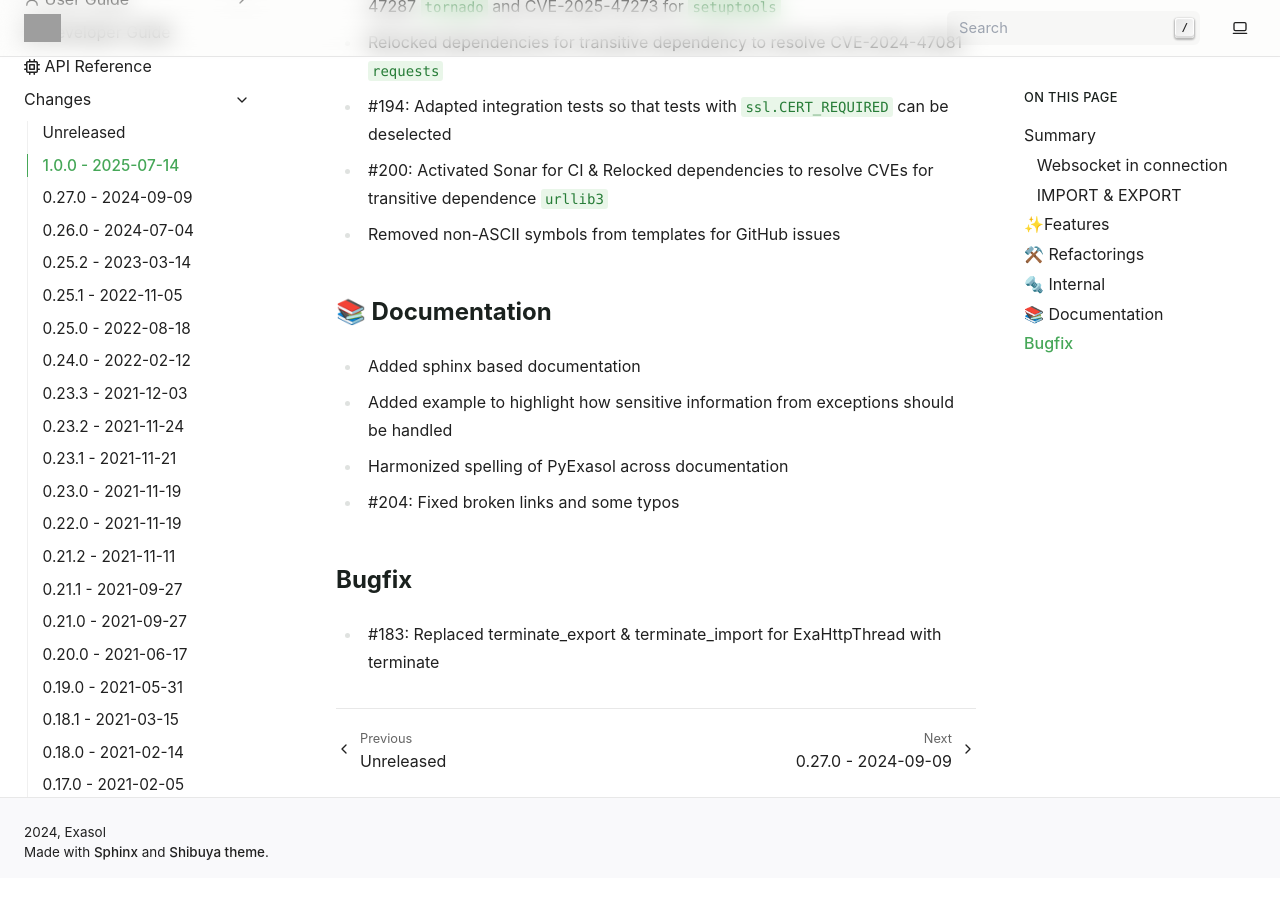
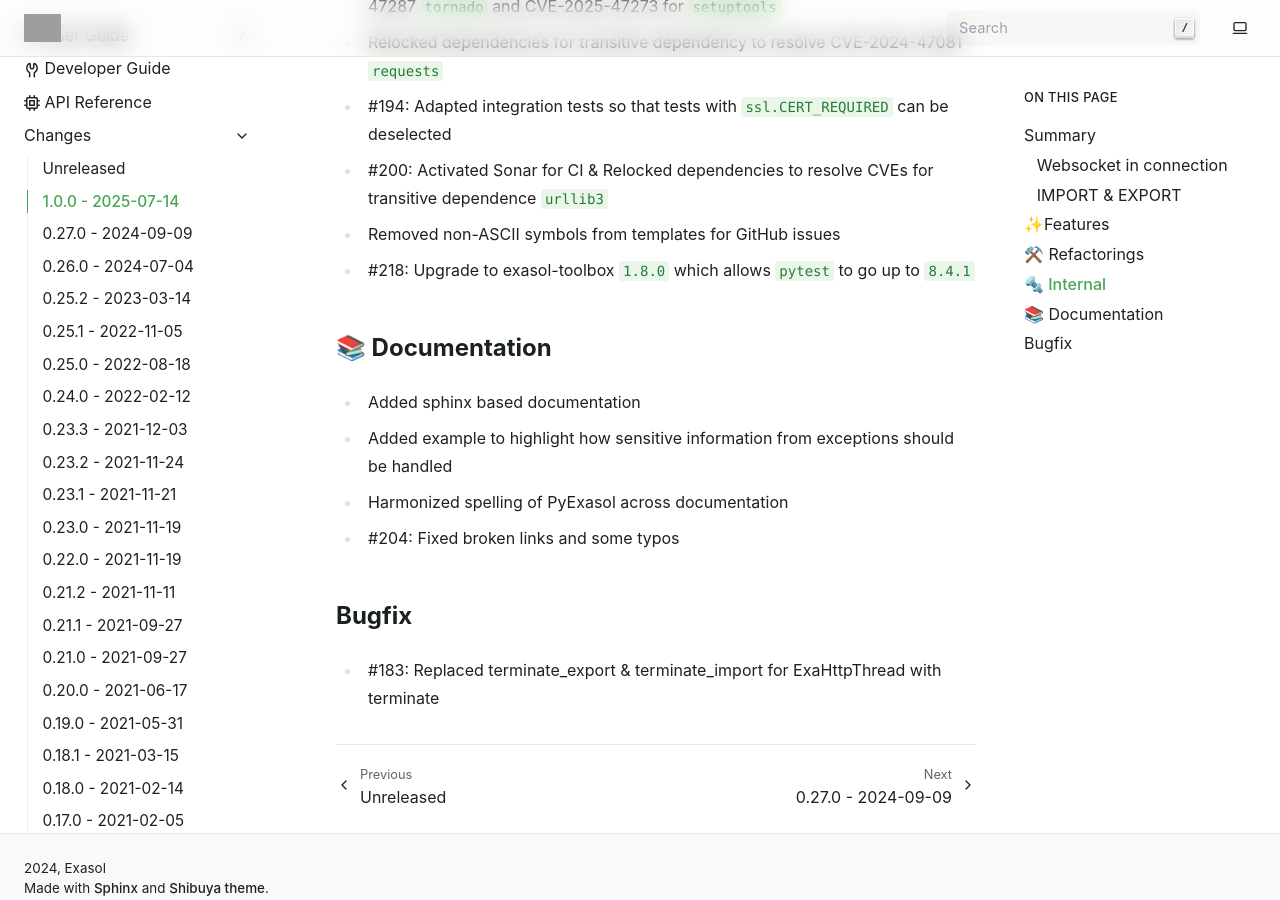
Before and after one commit to exasol/pyexasol, a Sphinx documentation site: the page built from doc/changes/changes_1.0.0.md, in a window 1280 px wide and 900 px high, scrolled down 3054 px. Built offline with Sphinx 7.4.7, drawn with Linux system fonts in a browser that asks for light colours; pages that are not in the unit, such as notebooks, are missing from menus; before the commit the page ends 3932 px from its top, so only the background shows below that; grey boxes are pictures that could not be loaded.

Commit message:
Add entry to changelog for modifications

```diff
--- a/doc/changes/changes_1.0.0.md
+++ b/doc/changes/changes_1.0.0.md
@@ -93,6 +93,7 @@ Relocked dependencies
 * #194: Adapted integration tests so that tests with `ssl.CERT_REQUIRED` can be deselected
 * #200: Activated Sonar for CI & Relocked dependencies to resolve CVEs for transitive dependence `urllib3`
 * Removed non-ASCII symbols from templates for GitHub issues
+* #218: Upgrade to exasol-toolbox `1.8.0` which allows `pytest` to go up to `8.4.1`
 
 ## 📚 Documentation
 
```
